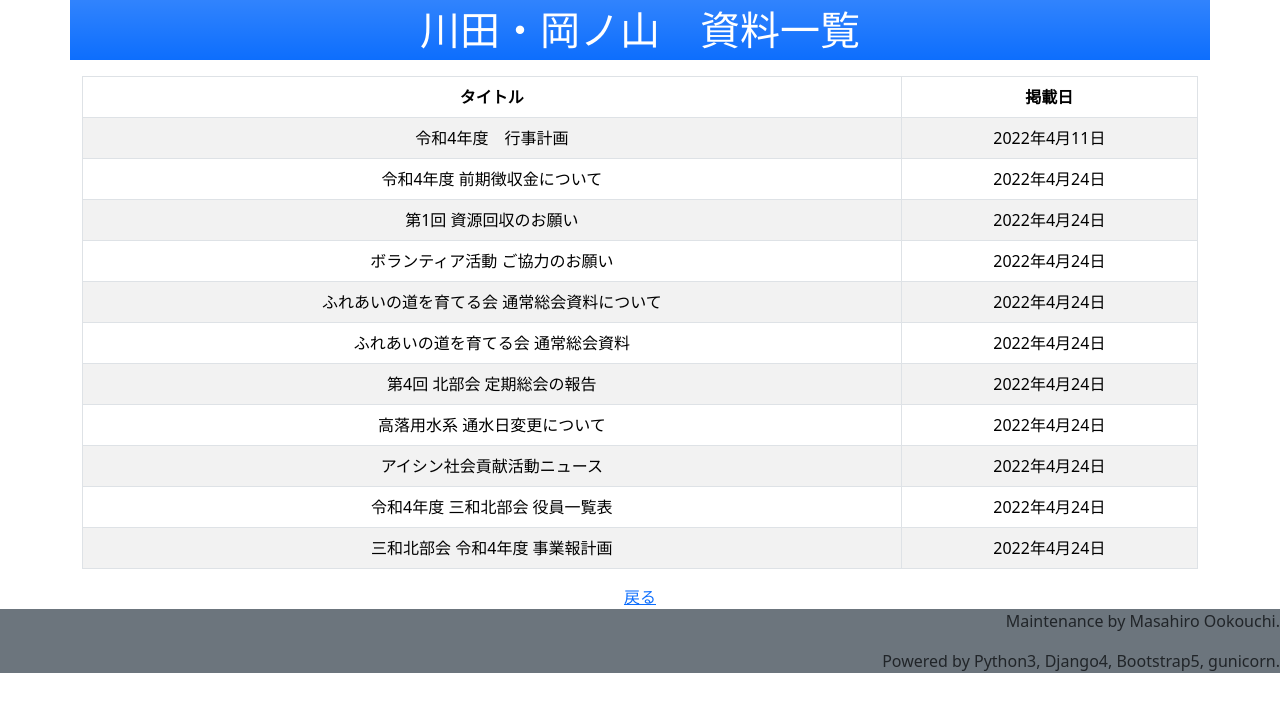
After one commit to m-ookouchi/bulletinboard, a Django app: page /Documents/AllDocumentList/ in a window 1280 px wide. The commit adds this page. Shown: the top 712 px of the page. Run offline with Django 3.2, Linux system fonts and the light colour scheme; data comes from the database, SQL or seed files in the repository; both versions use the stored data as it was after the commit; some libraries are stand-ins or nearby versions.

Commit message:
Add AllDocumentList.

```diff
--- a/BulletinBoard/settings.py
+++ b/BulletinBoard/settings.py
@@ -124,6 +124,7 @@ USE_TZ = True
 # https://docs.djangoproject.com/en/3.2/howto/static-files/
 
 STATIC_URL = '/static/'
+#STATIC_ROOT = os.path.join(BASE_DIR, 'static')
 STATICFILES_DIRS = (
     os.path.join(BASE_DIR, 'static'),
 )
--- a/BulletinBoard/views.py
+++ b/BulletinBoard/views.py
@@ -22,7 +22,7 @@ def index(request):
     event_list = EventSchedule.objects.filter(schedule_daytime__gt=today).order_by('schedule_daytime')[1:5]
 
     # Get document list (most recent 5)
-    document_list = Document.objects.filter(upload_date__gt=today).order_by('upload_date')[:5]
+    document_list = Document.objects.filter(upload_date__lte=today).order_by('-upload_date')[:5]
 
     # Get circuration board (most recent 5)
     circulating_list = Circulationboard.objects.filter(end_date__isnull=True).order_by('start_date')[:5]
--- a/CirculationBoard/views.py
+++ b/CirculationBoard/views.py
@@ -14,4 +14,4 @@ def AllCirculationBoard(request):
     context = {
         'circulationlist':circulationlist,
     }
-    return render(request, 'CirculationBoard/Circulatedlist.html', context)
+    return render(request, 'CirculationBoard/CirculatedList.html', context)
--- a/Documents/urls.py
+++ b/Documents/urls.py
@@ -1,6 +1,8 @@
 from django.urls import path
+
+from . import views
 
 app_name = 'Documents'
 urlpatterns = [
-
+    path('AllDocumentList/', views.AllDocumentList, name='AllDocumentList'),
 ]
--- a/Documents/views.py
+++ b/Documents/views.py
@@ -1,3 +1,17 @@
+from django.http import HttpResponse
 from django.shortcuts import render
+from django.utils import timezone
 
-# Create your views here.
+from .models import Document
+
+def AllDocumentList(request):
+    # HTTP responce test.
+    #return HttpResponse('All Circuration Board')
+
+    year_of_first_day = timezone.datetime(2022, 4, 1)
+    year_of_last_day = timezone.datetime(2023, 3, 31)
+    document_list = Document.objects.filter(upload_date__gte=year_of_first_day, upload_date__lte=year_of_last_day).order_by('upload_date')
+    context = {
+        'documentlist':document_list,
+    }
+    return render(request, 'Documents/AllDocuments.html', context)
--- a/templates/BulletinBoard/index.html
+++ b/templates/BulletinBoard/index.html
@@ -71,12 +71,13 @@
         {% else %}
         <p class='fs-4 text-center'>掲載資料はありません。</p>
         {% endif %}
+        <p class='fs-5 text-center'>全ての資料は<a href={% url 'Documents:AllDocumentList' %}>こちら</a>。</p>
     </div>
     <hr>
     <div class='container'>
         <p class='fs-2 fw-bold text-center'>回覧状況</h1>
         {% if circulatinglist %}
-        <p class='fs-4 text-center'>直近の{{ documentlist.count }}件を表示しています。</p>
+        <p class='fs-4 text-center'>直近の{{ circulatinglist.count }}件を表示しています。</p>
         <table class="table table-striped table-bordered text-center">
             <thead>
                 <tr>
@@ -96,6 +97,6 @@
         {% else %}
         <p class='fs-4 text-center'>現在回覧中の回覧板はありません。</p>
         {% endif %}
-        <p class='fs-4 text-center'>過去の回覧は<a href={% url 'CirculationBoard:AllCirculationBoard' %}>こちら</a>。</p>
+        <p class='fs-5 text-center'>過去の回覧は<a href={% url 'CirculationBoard:AllCirculationBoard' %}>こちら</a>。</p>
     </div>
 {% endblock %}
--- /dev/null
+++ b/templates/Documents/AllDocuments.html
@@ -0,0 +1,33 @@
+<!DOCTYPE html>
+
+{% extends 'base_bulletinboard.html' %}
+
+{% block header_message %}
+<header>
+    <p class='fs-1 text-center'>川田・岡ノ山　資料一覧</p>
+    <p class='fs-3 text-center'></h3>
+</header>
+{% endblock %}
+
+{% block main_contents %}
+<table class="table table-striped table-bordered text-center">
+    <thead>
+        <tr>
+            <th>タイトル</th>
+            <th>掲載日</th>
+        </tr>
+    </thead>
+    <tbody>
+        {% for document in documentlist %}
+        <tr>
+            <td scope="row">{{ document.document_name }}</td>
+            <td>{{ document.upload_date | date:'Y年n月j日' }}</td>
+        </tr>
+        {% endfor %}
+    </tbody>
+</table>
+
+<div class='text-center'>
+    <a href={% url 'index' %}>戻る</a>
+</div>
+{% endblock %}
--- a/templates/EventSchedule/AllEventSchedule.html
+++ b/templates/EventSchedule/AllEventSchedule.html
@@ -4,7 +4,7 @@
 
 {% block header_message %}
 <header>
-    <p class='text-center fs-3 fw-bold'>小島町／川田・岡ノ山　行事一覧</p>
+    <p class='text-center fs-2 fw-bold'>小島町／川田・岡ノ山　行事一覧</p>
     <p class='text-center'></p>
 </header>
 {% endblock %}
--- a/templates/EventSchedule/eventdetail.html
+++ b/templates/EventSchedule/eventdetail.html
@@ -1,7 +1,7 @@
 {% extends "base_bulletinboard.html" %}
 
 {% block header_message %}
-    <header style='background-color:aqua' class='text-center'>
+    <header class='text-center'>
         <p class='fs-1 fw-bold'>{{ object }}</p>
     </header>
 {% endblock %}
--- a/templates/base_bulletinboard.html
+++ b/templates/base_bulletinboard.html
@@ -25,13 +25,13 @@
         {% endblock %}
         </div>
 
-        <footer style='background-color:gray'>
+        <footer class='bg-secondary'>
             <p class='text-end'>Maintenance by Masahiro Ookouchi.</p>
-            <p class='text-end'>Powered by Python3, Django4, Bootstrap5.</p>
+            <p class='text-end'>Powered by Python3, Django4, Bootstrap5, gunicorn.</p>
         </footer>
     <!-- Optional JavaScript -->
     <!-- jQuery first, then Popper.js, then Bootstrap JS -->
-    <script src="https://code.jquery.com/jquery-3.6.0.slim.min.js" integrity="sha384-q8i/X+965DzO0rT7abK41JStQIAqVgRVzpbzo5smXKp4YfRvH+8abtTE1Pi6jizo" crossorigin="anonymous"></script>
-    <script src="https://unpkg.com/@popperjs/core@2" integrity="sha384-UO2eT0CpHqdSJQ6hJty5KVphtPhzWj9WO1clHTMGa3JDZwrnQq4sF86dIHNDz0W1" crossorigin="anonymous"></script>
+    <script src="https://ajax.googleapis.com/ajax/libs/jquery/3.6.0/jquery.min.js"></script>
+    <script src="https://unpkg.com/@popperjs/core@2"></script>
     <script src="https://cdn.jsdelivr.net/npm/bootstrap@5.1.3/dist/js/bootstrap.bundle.min.js" integrity="sha384-ka7Sk0Gln4gmtz2MlQnikT1wXgYsOg+OMhuP+IlRH9sENBO0LRn5q+8nbTov4+1p" crossorigin="anonymous"></script>  </body>
 </html>
```
Also changed, not shown: db.sqlite3, templates/Documents/AllDocments.html (deleted), templates/EventSchedule/event_detail.html (deleted), 1 other file.
